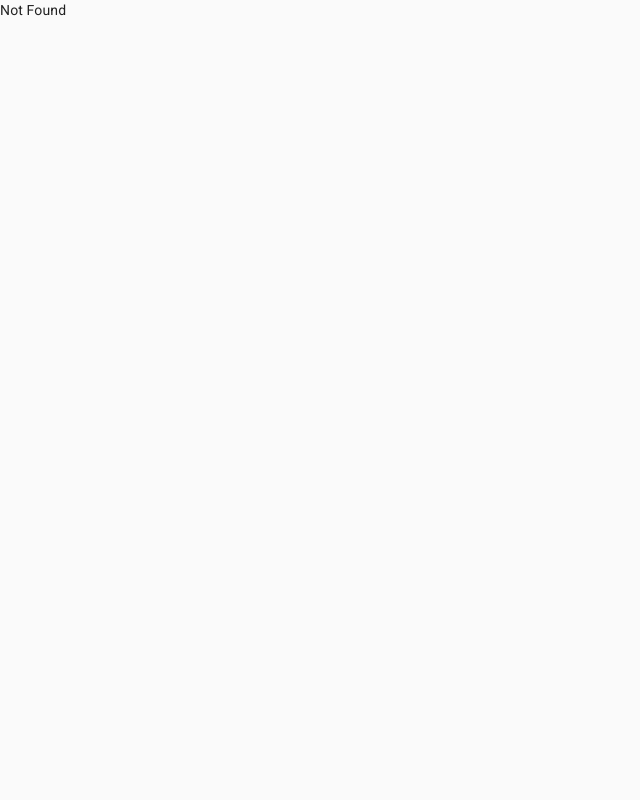
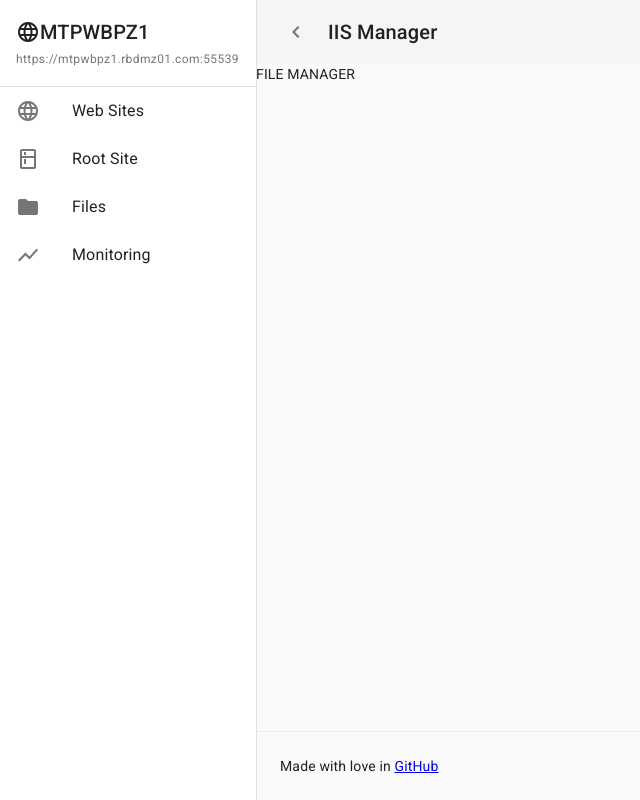
Before and after one commit to pauldevson/iis-reactmanager, a React (Create React App) app: page /server/files in a window 1280 px wide. Shown: the whole page, without its empty margins (0-640 px from the left). Built offline with nearby package versions, Linux system fonts and the light colour scheme.

Commit message:
Web server main layout

```diff
--- a/src/App.js
+++ b/src/App.js
@@ -25,7 +25,7 @@
           <Route exact path="/" component={Home} />
           <Route exact path="/get" component={Home} />
           <Route path="/connect" component={Connect} />
-          <Route path="/server/websites" component={WebServerLayout} />
+          <Route path="/server" component={WebServerLayout} />
           <Route component={NotFound} />
         </Switch>
       </BrowserRouter>
--- a/src/components/Connect/index.js
+++ b/src/components/Connect/index.js
@@ -48,24 +48,25 @@
 
 const Connect = ({ history }) => {
   const classes = useStyles();
+
   const [connParams, setConnParams] = useState({
     serverUrl: 'https://localhost:588856/',
     displayName: 'Local IIS',
     accessToken: '',
-    remember: false,
-    connecting: false
+    remember: false
   });
 
-  const connect = async () => {
-    setConnParams({
-      ...connParams,
-      connecting: !connParams.connecting
-    });
-  };
+  const isFormComplete = Object.values(connParams).some(
+    x => x === null || x === ''
+  );
 
-  const isFormComplete = () =>
-    !connParams.connecting &&
-    Object.values(connParams).some(x => x === null || x === '');
+  const [connecting, setConnecting] = useState(false);
+
+  const connect = () => setConnecting(true);
+
+  useEffect(() => {
+    if (connecting) setTimeout(() => history.push('/server/websites'), 1000);
+  }, [connecting, history]);
 
   return (
     <Slide in={true} direction="left" timeout={600}>
@@ -144,7 +145,7 @@
               color="primary"
               className={classes.submit}
               onClick={connect}
-              disabled={isFormComplete()}
+              disabled={isFormComplete || connecting}
             >
               Connect
             </Button>
--- a/src/components/WebServer/Layout.js
+++ b/src/components/WebServer/Layout.js
@@ -1,14 +1,19 @@
 import React, { Component } from 'react';
+import { Switch, Route } from 'react-router-dom';
 import Typography from '@material-ui/core/Typography';
 import MenuIcon from '@material-ui/icons/Menu';
 import ChevronLeftIcon from '@material-ui/icons/ChevronLeft';
 import ChevronRightIcon from '@material-ui/icons/ChevronRight';
-import { Root, Header, Nav, Content, Footer, config } from 'Layout';
+import Fade from '@material-ui/core/Fade';
+import { Header, Nav, Content, Footer } from 'Layout';
+import NavList from './NavList';
+import NavHeader from './NavHeader';
 
 export default class WebServerLayout extends Component {
   render() {
     return (
       <>
+        <Fade in={true} timeout={1000}>
           <Header
             menuIcon={{
               inactive: <MenuIcon />,
@@ -17,6 +22,8 @@
           >
             <Typography variant="h6">IIS Manager</Typography>
           </Header>
+        </Fade>
+        <Fade in={true} timeout={1500}>
           <Nav
             collapsedIcon={{
               inactive: <ChevronLeftIcon />,
@@ -28,12 +35,39 @@
               ctx => null
             }
           >
-          Nav
+            <NavHeader />
+            <NavList />
           </Nav>
-        <Content>Some content</Content>
+        </Fade>
+        <Fade in={true} timeout={500}>
+          <Content>
+            <Switch>
+              <Route
+                path="/server/web-sites"
+                component={() => <span>WEB SITES TABLE</span>}
+              />
+              <Route
+                path="/server/root-site"
+                component={() => <span>SITE SETTINGS FOR ROOT</span>}
+              />
+              <Route
+                path="/server/files"
+                component={() => <span>FILE MANAGER</span>}
+              />
+              <Route
+                path="/server/monitoring"
+                component={() => <span>MONITORING CHARTS</span>}
+              />
+              <Route component={() => <span>NOT FOUND</span>} />
+            </Switch>
+          </Content>
+        </Fade>
+        <Fade in={true} timeout={2000}>
           <Footer>
-          Made with love in <a href="https://github.com/paulsancer">GitHub</a>
+            Made with love in{' '}
+            <a href="https://github.com/paulsancer/iis-reactmanager">GitHub</a>
           </Footer>
+        </Fade>
       </>
     );
   }
--- /dev/null
+++ b/src/components/WebServer/NavHeader.js
@@ -0,0 +1,27 @@
+import React from 'react';
+import Typography from '@material-ui/core/Typography';
+import Divider from '@material-ui/core/Divider';
+import Box from '@material-ui/core/Box';
+import Icon from '@material-ui/core/Icon';
+import { withStyles, withTheme } from '@material-ui/core/styles';
+
+const styles = () => ({
+  serverName: { display: 'flex', alignItems: 'center' }
+});
+
+const NavHeader = ({ classes }) => (
+  <>
+    <Box m={2}>
+      <Typography variant={'h6'} noWrap className={classes.serverName}>
+        <Icon>language</Icon>
+        MTPWBPZ1
+      </Typography>
+      <Typography color={'textSecondary'} variant="caption" noWrap gutterBottom>
+        https://mtpwbpz1.rbdmz01.com:55539
+      </Typography>
+    </Box>
+    <Divider />
+  </>
+);
+
+export default withTheme(withStyles(styles)(NavHeader));
--- /dev/null
+++ b/src/components/WebServer/NavList.js
@@ -0,0 +1,48 @@
+import React from 'react';
+import ListItem from '@material-ui/core/ListItem';
+import ListItemIcon from '@material-ui/core/ListItemIcon';
+import ListItemText from '@material-ui/core/ListItemText';
+import Icon from '@material-ui/core/Icon';
+import { CollisionLink } from 'utils';
+
+const navItems = [
+  {
+    id: 0,
+    displayName: 'Web Sites',
+    url: '/server/web-sites',
+    icon: 'language'
+  },
+  {
+    id: 1,
+    displayName: 'Root Site',
+    url: '/server/root-site',
+    icon: 'kitchen'
+  },
+  {
+    id: 2,
+    displayName: 'Files',
+    url: '/server/files',
+    icon: 'folder'
+  },
+  {
+    id: 3,
+    displayName: 'Monitoring',
+    url: '/server/monitoring',
+    icon: 'show_chart'
+  }
+];
+
+const NavListItems = () => {
+  return navItems.map((item, index) => (
+    <ListItem button key={item.id} component={CollisionLink} to={item.url}>
+      <ListItemIcon>
+        <Icon>{item.icon}</Icon>
+      </ListItemIcon>
+      <ListItemText primary={item.displayName} />
+    </ListItem>
+  ));
+};
+
+const NavList = () => <div>{NavListItems()}</div>;
+
+export default NavList;
--- a/src/utils/index.js
+++ b/src/utils/index.js
@@ -1,2 +1,9 @@
+import React from 'react';
+import { Link as RouterLink } from 'react-router-dom';
+
 export const sleep = async ms =>
   new Promise(resolve => setTimeout(resolve, ms));
+
+export const CollisionLink = React.forwardRef((props, ref) => (
+  <RouterLink innerRef={ref} {...props} />
+));
```
Lines whose indentation alone changed are shown as unchanged.
